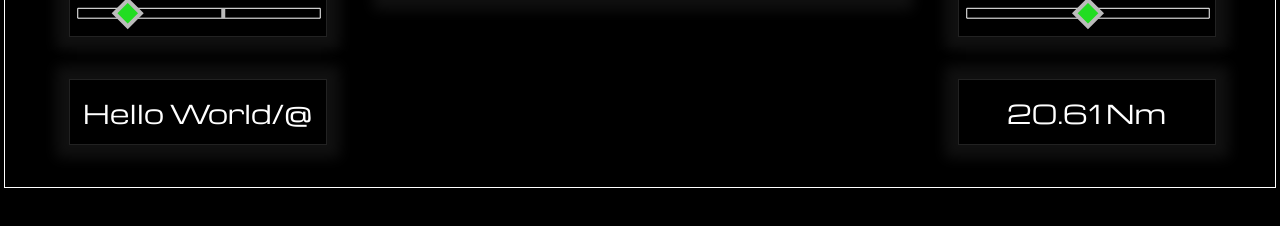
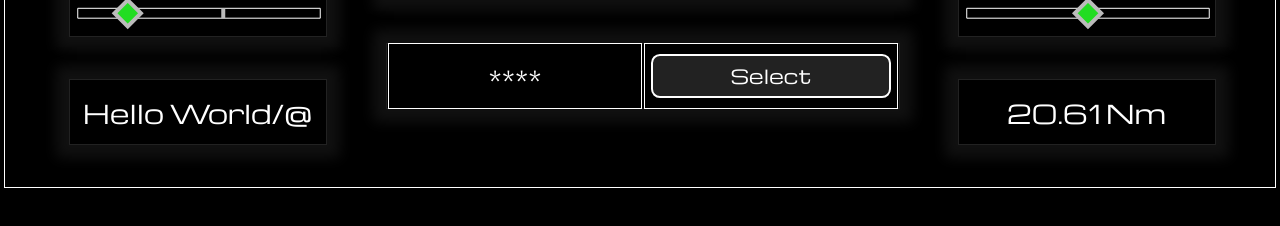
Before and after one commit to RobotCasserole1736/CasseroleWebserver2, a plain HTML site: page Client/src/dashboard/dashboard.html in a window 1280 px wide. Shown: the part 538-764 px from the top of the page. Drawn offline with Linux system fonts and the light colour scheme.

Commit message:
format improvements and auto mode chooser widget

```diff
--- /dev/null
+++ b/Client/src/dashboard/autoChooser.js
@@ -0,0 +1,95 @@
+
+export class AutoChooser {
+
+    //////////////////////////////////////
+    // Public Class methods
+    //////////////////////////////////////
+    constructor(draw_elem_id, title_in, modeTitleList_in, valChangedCallback_in) {
+        this.drawElemID = draw_elem_id;
+        this.modeTitleList = modeTitleList_in; //List of strings describing states.
+        this.title = title_in;
+        this.valChangedCallback = valChangedCallback_in;
+
+        // State Variable Defaults
+        this.desValText = "Select";
+        this.reportNoData();
+
+        //Overall draw div
+        this.drawDiv = document.createElement("div");
+        this.drawDiv.classList.add("textWidgetBase");
+
+        //Display of what auto mode is currently selected
+        this.actValDiv = document.createElement("div");
+        this.actValDiv.classList.add("textWidgetBase");
+        this.actValDiv.classList.add("outlined");
+        this.drawDiv.appendChild(this.actValDiv);
+
+        //Dropdown menu to let the user select a new auto mode
+        // see https://www.w3schools.com/howto/howto_css_dropdown.asp
+        var buttonDiv = document.createElement("div");
+        buttonDiv.classList.add("dropdown");
+        this.buttonElem = document.createElement("div");
+        this.buttonElem.classList.add("dropbtn");
+        buttonDiv.appendChild(this.buttonElem);
+        var dropdownContent = document.createElement("div");
+        dropdownContent.classList.add("dropdown-content");
+        for(var autoIdx = 0; autoIdx < this.modeTitleList.length; autoIdx++){
+            var modeSelectOption = document.createElement("div");
+            modeSelectOption.innerHTML = this.modeTitleList[autoIdx];
+            modeSelectOption.classList.add("dropdown-option");
+            modeSelectOption.onclick = this.optionClickHandler.bind(this, autoIdx);
+            dropdownContent.appendChild(modeSelectOption);
+        }
+        buttonDiv.appendChild(dropdownContent);
+
+        this.desValDiv = document.createElement("div");
+        this.desValDiv.classList.add("textWidgetBase");
+        this.desValDiv.classList.add("outlined");
+        this.desValDiv.appendChild(buttonDiv);
+        this.drawDiv.appendChild(this.desValDiv);
+
+        //Put the chooser into the specified div with tooltip
+        this.drawElem = document.getElementById(this.drawElemID);
+        this.drawElem.setAttribute("data-tooltip", this.title);
+        this.drawElem.appendChild(this.drawDiv);
+
+        this.updateFontSize();
+
+    }
+
+    // Call this when NT is disconnected, or data is otherwise not available
+    reportNoData(){
+        this.hasData = false;
+        this.actValText = "****";
+    }
+
+    // Call this whenever a new state for the widget is available.
+    setActualState(autoModeIdx) {
+        if(autoModeIdx >= 0 && autoModeIdx < this.modeTitleList.length){
+            this.actValText = this.modeTitleList[autoModeIdx];
+        } else {
+            this.actValText = "????";
+        }
+        this.hasData = true;
+    }
+
+    //Call once per render loop to update and redraw the text area
+    render() {
+        this.updateFontSize();
+        this.actValDiv.innerHTML = this.actValText;
+        this.buttonElem.innerHTML = this.desValText;
+    }
+
+    //////////////////////////////////////
+    // Private, Helper methods
+    //////////////////////////////////////
+
+    updateFontSize(){
+        this.drawDiv.style.fontSize = (this.drawElem.clientHeight * 0.3).toString() + "px";
+    }
+
+    optionClickHandler(setIdx){
+        this.desValText = this.modeTitleList[setIdx];
+        this.valChangedCallback(setIdx);
+    }
+  }
--- a/Client/src/dashboard/dashboard.css
+++ b/Client/src/dashboard/dashboard.css
@@ -32,3 +32,15 @@ div.iconGraphic {
     left:2%;
 
 }
+
+div.textWidgetBase {
+    width:100%;
+    height:100%;
+    display: flex;
+    align-items: center;
+    justify-content: center;
+}
+
+autoChooserActValue {
+
+}
--- a/Client/src/dashboard/dashboard.html
+++ b/Client/src/dashboard/dashboard.html
@@ -6,6 +6,7 @@
     <link rel="stylesheet" href="../common.css">
     <link rel="stylesheet" href="dashboard.css">
     <link rel="stylesheet" href="tooltip.css">
+    <link rel="stylesheet" href="dropdown.css">
     <title>Dashboard</title>
 </head>
 
@@ -29,6 +30,8 @@
         <div class="widgetBase" style="top:85%;left:5%;height:5vw;width:20vw" id="widget10"></div>
         <div class="widgetBase" style="top:85%;left:75%;height:5vw;width:20vw" id="widget11"></div>
 
+        <div class="widgetBase" style="top:80%;left:30%;height:5vw;width:40vw" id="widget12"></div>
+
     </div>
 
     <script type="module" src="./dashboard.js"></script>
--- a/Client/src/dashboard/dashboard.js
+++ b/Client/src/dashboard/dashboard.js
@@ -3,6 +3,7 @@ import { Icon } from './icon.js'
 import { Camera } from './camera.js'
 import { LineGauge } from './lineGauge.js'
 import { Text } from './text.js'
+import { AutoChooser } from './autoChooser.js'
 
 //////////////////////////////////////////////////
 // Logic to run on page load
@@ -20,6 +21,7 @@ var widget8 = new LineGauge('widget8', 'Another Test', 0,100,20,60);
 var widget9 = new LineGauge('widget9', 'Puppy', -1000,0,-9999,9999);
 var widget10 = new Text('widget10', 'Test1', -1000,0,-9999,9999);
 var widget11 = new Text('widget11', 'Test2', -1000,0,-9999,9999);
+var widget12 = new AutoChooser('widget12', 'Auto Mode', ['Do Nothing', 'Drive Forward', 'spinny move', 'win match'],onAuto1NewSelectedValue);
 
 
 // Start up rendering (never returns)
@@ -78,6 +80,13 @@ function mainRenderLoop(){
     widget9.render();
     widget10.render();
     widget11.render();
+    widget12.render();
 
     requestAnimationFrame(mainRenderLoop);
 }
+
+function onAuto1NewSelectedValue(newAutoIdx){
+    //Temp - after a delay update the actual-display.
+    window.setTimeout(widget12.setActualState.bind(widget12), 400, newAutoIdx);
+
+}
--- /dev/null
+++ b/Client/src/dashboard/dropdown.css
@@ -0,0 +1,43 @@
+.dropbtn {
+  background-color: #222222;
+  color: white;
+  width: 100%;
+  border: 0.2vw solid #FFFFFF;
+  -webkit-border-radius: 0.7vw;
+  -moz-border-radius: 0.7vw;
+  border-radius: 0.7vw;
+  align-items: center;
+  justify-content: center;
+  display:flex;
+  padding: 0.3vw;
+}
+
+.dropdown {
+  position: relative;
+  display:flex;
+  width: 95%;
+  height: 70%;
+  cursor: pointer;
+}
+
+.dropdown-content {
+  display: none;
+  position: absolute;
+  background-color: #333333;
+  width: 100%;
+  box-shadow: 0px 8px 16px 0px rgba(0,0,0,0.2);
+  z-index: 1;
+}
+
+.dropdown-content .dropdown-option {
+  color: white;
+  padding: 0.3vw;
+  text-decoration: none;
+  display: block;
+  border: 1px solid #999999;
+
+}
+
+.dropdown-content .dropdown-option:hover {background-color: #444444;}
+
+.dropdown:hover .dropdown-content {display: block;}
--- a/Client/src/dashboard/text.js
+++ b/Client/src/dashboard/text.js
@@ -1,12 +1,5 @@
 
 export class Text {
-
-    static kOFF = 0;
-    static kON  = 1;
-    static kBLINK  = 2;
-
-    static blinkPeriodLoops = 60;
-    static blinkDC = 0.6;
 
     //////////////////////////////////////
     // Public Class methods
@@ -20,16 +13,13 @@ export class Text {
         this.reportNoData();
 
         this.drawDiv = document.createElement("div");
-        this.drawDiv.style.width = "100%";
-        this.drawDiv.style.height = "100%";
-        this.drawDiv.style.display = "flex";
-        this.drawDiv.style.alignItems ="center";
-        this.drawDiv.style.justifyContent = "center";
-        this.updateFontSize();
+        this.drawDiv.classList.add("textWidgetBase");
 
         this.drawElem = document.getElementById(this.drawElemID);
         this.drawElem.setAttribute("data-tooltip", this.title);
         this.drawElem.appendChild(this.drawDiv);
+
+        this.updateFontSize();
 
     }
 
@@ -56,7 +46,7 @@ export class Text {
     //////////////////////////////////////
 
     updateFontSize(){
-        this.drawDiv.style.fontSize = (this.drawDiv.clientHeight * 0.4).toString() + "px";
+        this.drawDiv.style.fontSize = (this.drawElem.clientHeight * 0.4).toString() + "px";
     }
 
   }
--- a/Client/src/dashboard/tooltip.css
+++ b/Client/src/dashboard/tooltip.css
@@ -5,11 +5,15 @@
     opacity: 0;
 
     /* customizable */
-    transition: all 0.15s ease;
-    padding: 10px;
+    transition-timing-function: linear;
+    transition-duration: 0.1s;
+    transition-property: all;
+    transition-delay: 0.0s;
+    padding: 0.5vw;
     color: #333;
-    border-radius: 10px;
+    border-radius: 0.3vw;
     box-shadow: 2px 2px 1px silver;
+    font-size: 1vw;
 }
 
 [data-tooltip]:hover:before {
@@ -18,8 +22,9 @@
 
     /* customizable */
     background: yellow;
-    margin-top: -50px;
-    margin-left: 20px;
+    margin-top: -3vw;
+    margin-left: 0.5vw;
+    transition-delay: 0.5s;
 }
 
 [data-tooltip]:not([data-tooltip-persistent]):before {
```
